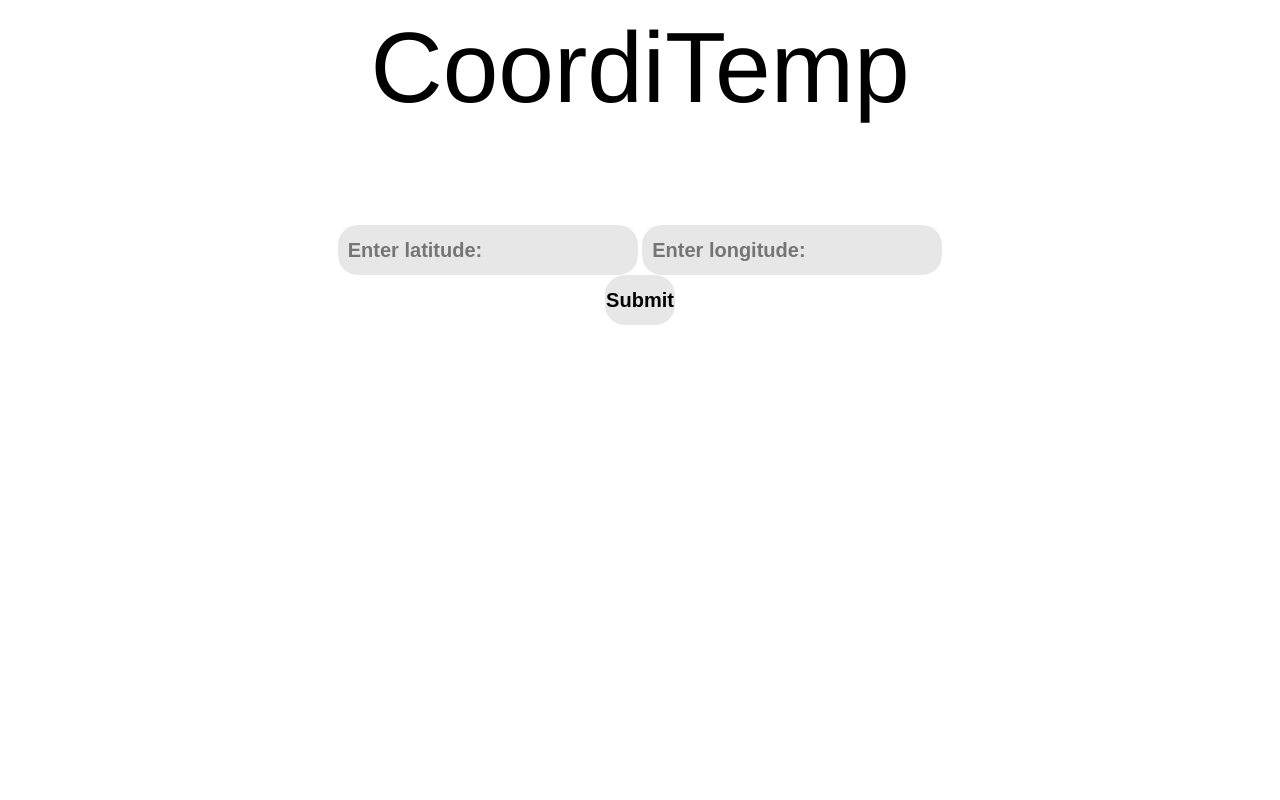
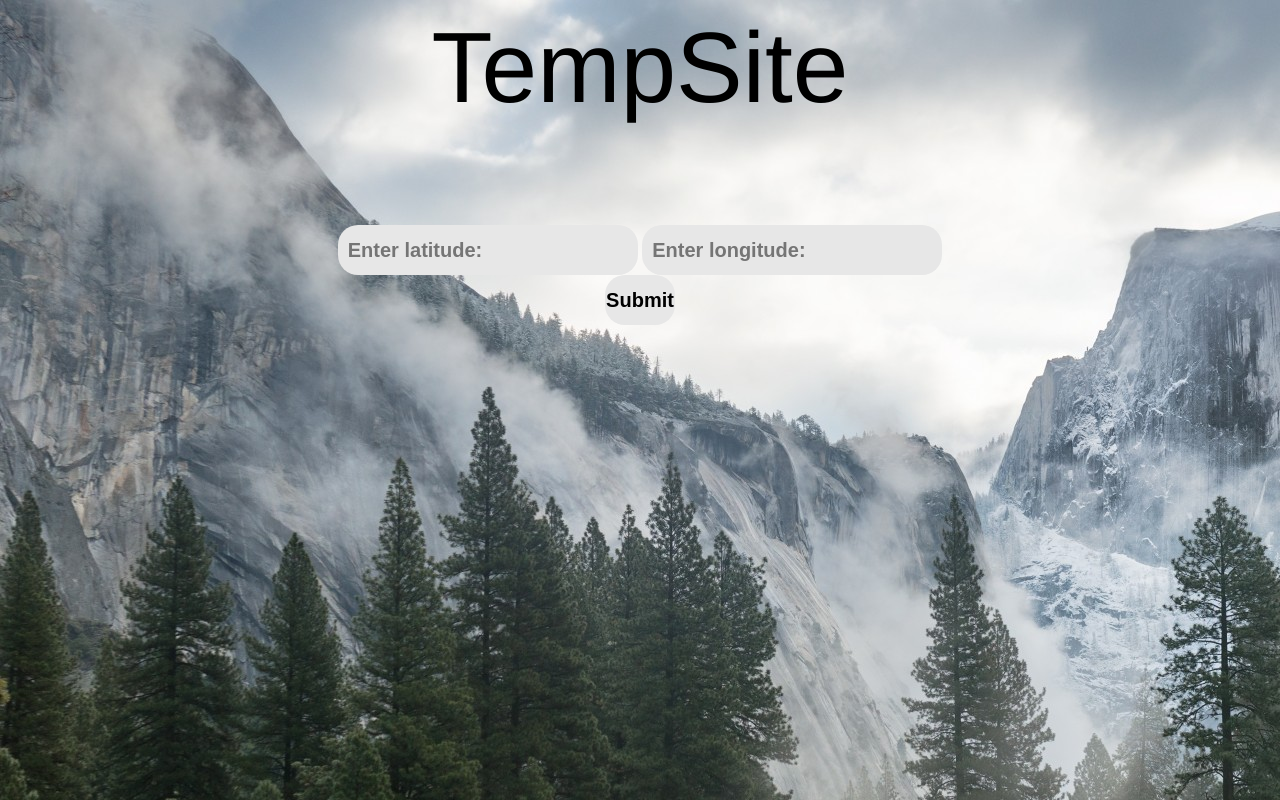
Before and after one commit to enesgasi/WeatherAPI, a plain HTML site: page index.html in a window 1280 px wide. Drawn offline with Linux system fonts and the light colour scheme.

Commit message:
everything is in order

```diff
--- a/index.html
+++ b/index.html
@@ -4,13 +4,15 @@
     <meta charset="UTF-8">
     <meta http-equiv="X-UA-Compatible" content="IE=edge">
     <meta name="viewport" content="width=device-width, initial-scale=1.0">
-    <title>CoordiTemp</title>
+    <title>
+        TempSite
+    </title>
     <link rel="stylesheet" href="style.css">
 </head>
 <body>
 
     <div class="baslik">
-        <p>CoordiTemp</p>
+        <p>TempSite</p>
     </div>
 
     <div class="input">
--- a/style.css
+++ b/style.css
@@ -2,15 +2,19 @@
     margin: 0;
     padding: 0;
     box-sizing: border-box;
+
 }
+
+body {
+    background-image: url(img/181.jpg);
+}
+
 
 .baslik {
     font-size: 100px;
     text-align: center;
     margin: 10px;
     font-family: 'Franklin Gothic Medium', 'Arial Narrow', Arial, sans-serif;
-
-
 }
 
 body {
```
Also changed, not shown: app.js (+5 -4 lines), img/181.jpg (added).
